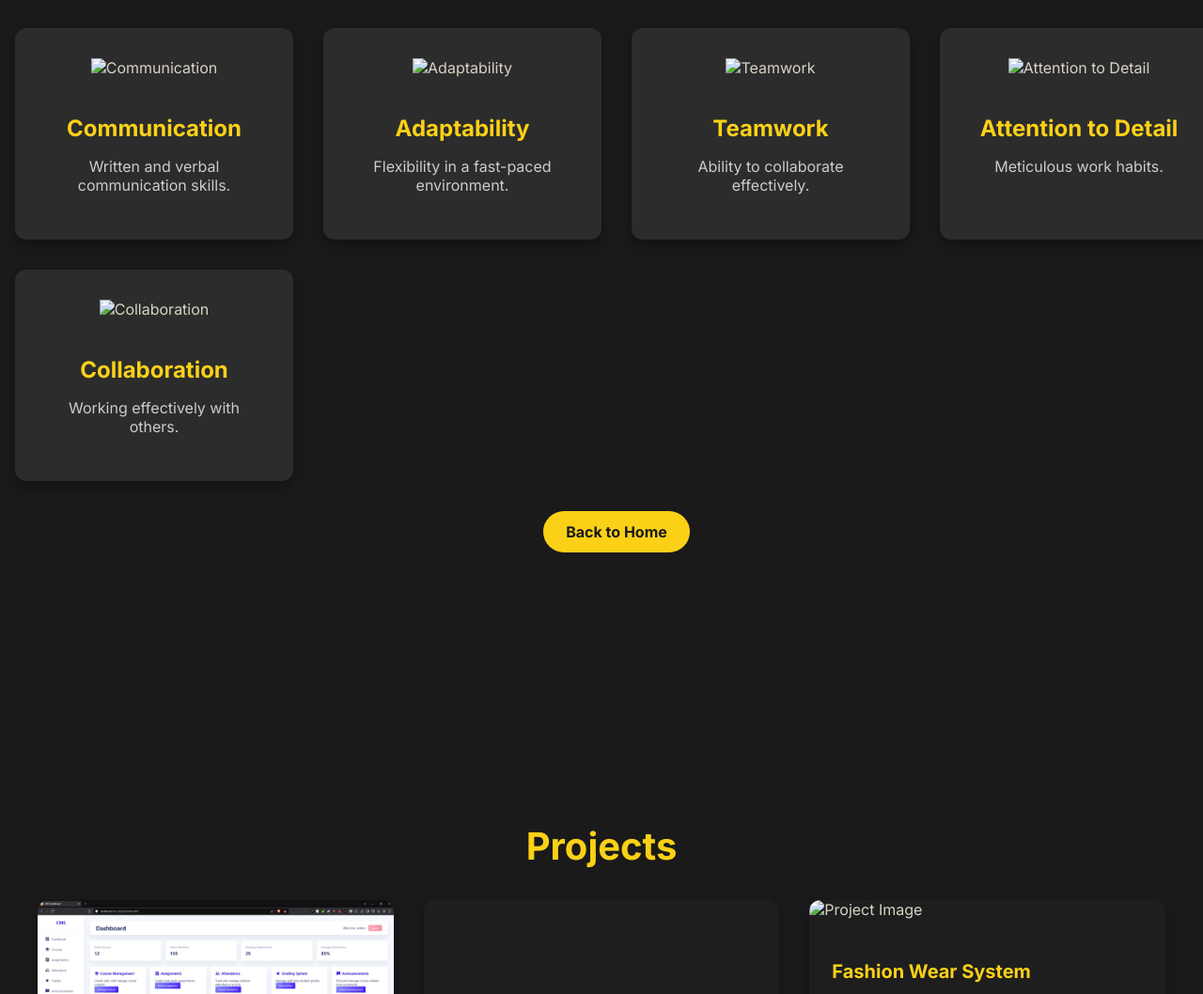
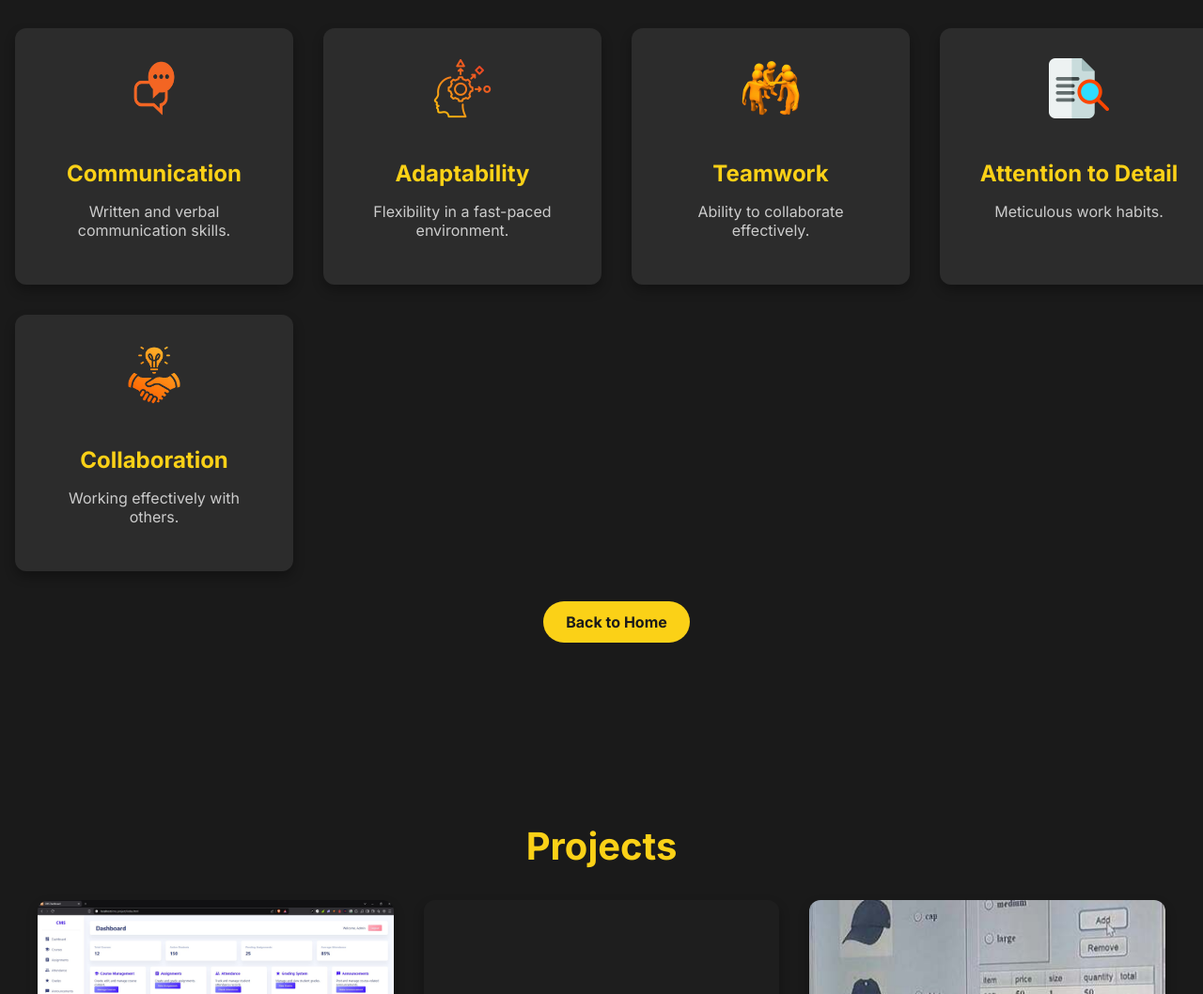
Before and after one commit to vewnioh/vergel_resum, a plain HTML site: page skills.html in a window 1280 px wide. Shown: the part 202-1260 px from the top of the page at 94% size. Drawn offline with Linux system fonts and the light colour scheme; grey boxes are pictures that could not be loaded; files whose address does not match are found by name.

Commit message:
Update skills.html

```diff
--- a/skills.html
+++ b/skills.html
@@ -26,27 +26,27 @@
     <h2>Skills</h2>
     <div class="skills-container">
       <div class="skill-card">
-        <img src="assets/usap1.png" alt="Communication" />
+        <img src="usap1.png" alt="Communication" />
         <h3>Communication</h3>
         <p>Written and verbal communication skills.</p>
       </div>
       <div class="skill-card">
-        <img src="assets/adapt.png" alt="Adaptability" />
+        <img src="adapt.png" alt="Adaptability" />
         <h3>Adaptability</h3>
         <p>Flexibility in a fast-paced environment.</p>
       </div>
       <div class="skill-card">
-        <img src="assets/tulongan1.png" alt="Teamwork" />
+        <img src="tulongan1.png" alt="Teamwork" />
         <h3>Teamwork</h3>
         <p>Ability to collaborate effectively.</p>
       </div>
       <div class="skill-card">
-        <img src="assets/details.png" alt="Attention to Detail" />
+        <img src="details.png" alt="Attention to Detail" />
         <h3>Attention to Detail</h3>
         <p>Meticulous work habits.</p>
       </div>
       <div class="skill-card">
-        <img src="assets/collab1.png" alt="Collaboration" />
+        <img src="collab1.png" alt="Collaboration" />
         <h3>Collaboration</h3>
         <p>Working effectively with others.</p>
       </div>
@@ -102,7 +102,7 @@
       <!-- Project 3 -->
       <div class="project-card">
         <div class="project-image">
-          <img src="assets/fw.jpg" alt="Project Image" />
+          <img src="fw.jpg" alt="Project Image" />
         </div>
         <div class="project-content">
           <h3>Fashion Wear System</h3>
@@ -123,17 +123,17 @@
   <footer class="footer">
     <div class="footer-container">
       <div class="footer-logo">
-        <img src="assets/tao.png" alt="Vergel Adrian Santiago" width="120" />
+        <img src="tao.png" alt="Vergel Adrian Santiago" width="120" />
       </div>
       <div class="footer-links">
         <a href="https://www.tiktok.com/@miiisotofu" target="_blank" class="social-link">
-          <img src="assets/tktk.png" alt="TikTok" />
+          <img src="tktk.png" alt="TikTok" />
         </a>
         <a href="https://www.instagram.com/vewn_ioh/" target="_blank" class="social-link">
-          <img src="assets/ig.png" alt="Instagram" />
+          <img src="ig.png" alt="Instagram" />
         </a>
         <a href="https://www.facebook.com/vergel.santiago.3388/" target="_blank" class="social-link">
-          <img src="assets/fb.png" alt="Facebook" />
+          <img src="fb.png" alt="Facebook" />
         </a>
       </div>
       <p class="footer-text">© 2025 Vergel Santiago. All rights reserved.</p>
```
